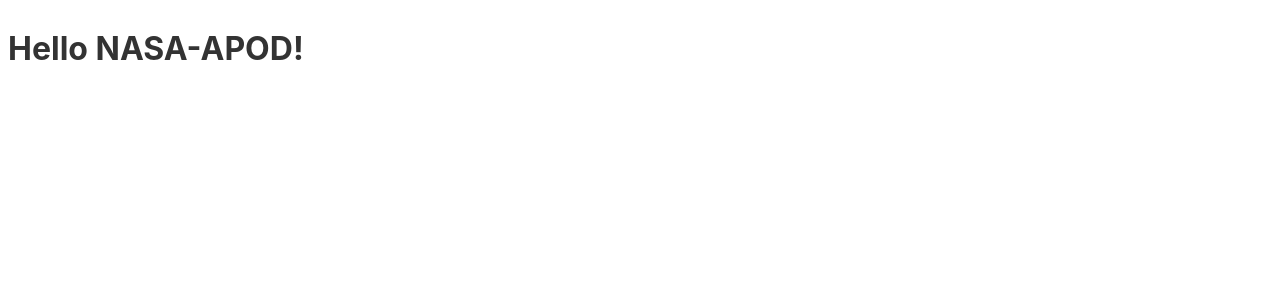
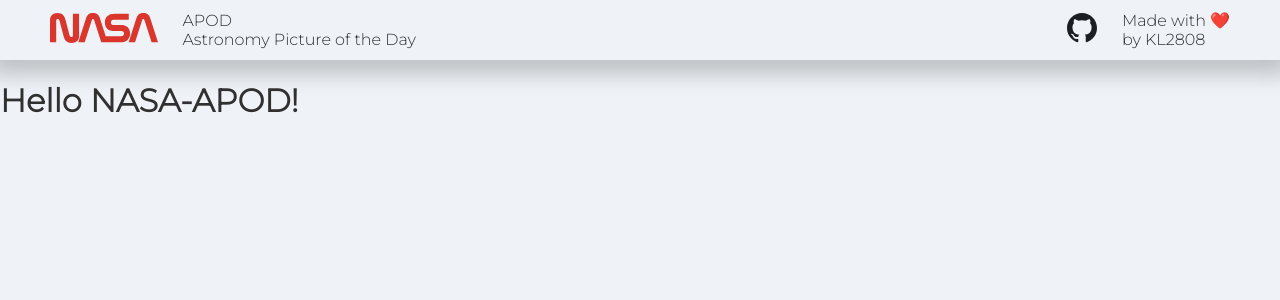
Before and after one commit to KL2808/nasa-apod, a Svelte app: page / in a window 1280 px wide. Shown: the top 300 px of the page. Built offline with nearby package versions, Linux system fonts and the light colour scheme.

Commit message:
Added a nice Header with some hidden links

```diff
--- a/public/global.css
+++ b/public/global.css
@@ -1,15 +1,27 @@
+@import url('https://fonts.googleapis.com/css2?family=Montserrat:wght@300&display=swap');
+
+:root {
+	--main-bg-color: #eff3f7;
+	--main-font-color: #303030;
+	--main-font-family: 'Montserrat', sans-serif;
+}
+
 html, body {
 	position: relative;
 	width: 100%;
 	height: 100%;
+	padding: 0;
+	margin: 0;
 }
 
 body {
-	color: #333;
-	margin: 0;
-	padding: 8px;
-	box-sizing: border-box;
-	font-family: -apple-system, BlinkMacSystemFont, "Segoe UI", Roboto, Oxygen-Sans, Ubuntu, Cantarell, "Helvetica Neue", sans-serif;
+	background-color: var(--main-bg-color);
+	color: var(--main-font-color);
+	font-family: var(--main-font-family)
+}
+
+span.spacer {
+	flex: 1 1 auto;
 }
 
 a {
--- a/src/App.svelte
+++ b/src/App.svelte
@@ -1,8 +1,9 @@
 <script>
+	import Header from './components/Header.svelte';
+
 	let name = 'NASA-APOD';
 </script>
 
-
-
+<Header/>
 
 <h1>Hello {name}!</h1>
--- /dev/null
+++ b/src/components/Header.svelte
@@ -0,0 +1,38 @@
+<script>
+
+</script>
+
+<style>
+    .container {
+        display: flex;
+        justify-content: center;
+        align-items: center;
+        height: 60px;
+        -webkit-box-shadow: 0px 5px 20px 10px rgba(0,0,0,0.2);
+        box-shadow: 0px 5px 20px 10px rgba(0,0,0,0.2);
+    }
+    .nasa-logo {
+        padding-left: 50px;
+        padding-right: 25px;
+        height: 30px;
+    }
+    .github-logo {
+        height: 30px;
+    }
+    .github-text {
+        padding-left: 25px;
+        padding-right: 50px;
+    }
+</style>
+
+<div class="container">
+    <a href="https:\\www.nasa.gov">
+        <img class="nasa-logo" src="images/nasa-worm.svg" alt="nasa logo worm style"/>
+    </a>
+    <p> APOD <br> Astronomy Picture of the Day </p>
+    <span class="spacer"></span>
+    <a href="https:\\www.github.com\KL2808">
+        <img class="github-logo" src="images/github.svg" alt="github logo"/>
+    </a>
+    <p class="github-text"> Made with ❤️ <br> by KL2808 </p>
+</div>
```
Also changed, not shown: public/images/github.svg (added), public/images/nasa-worm.svg (added).
